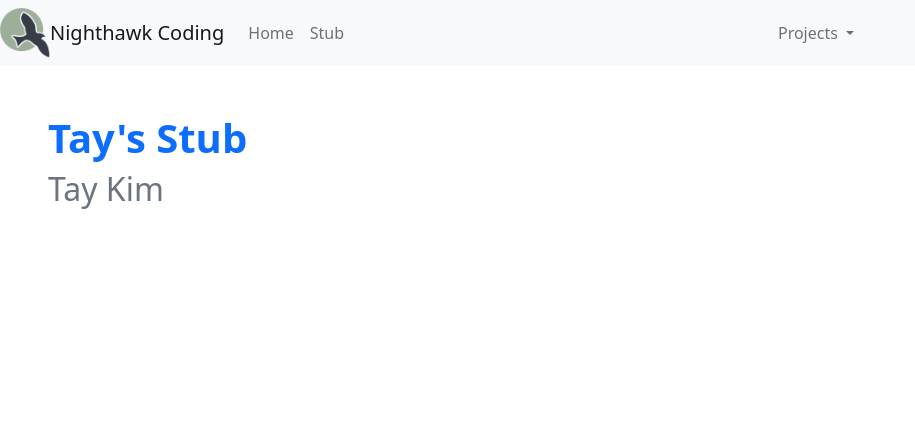
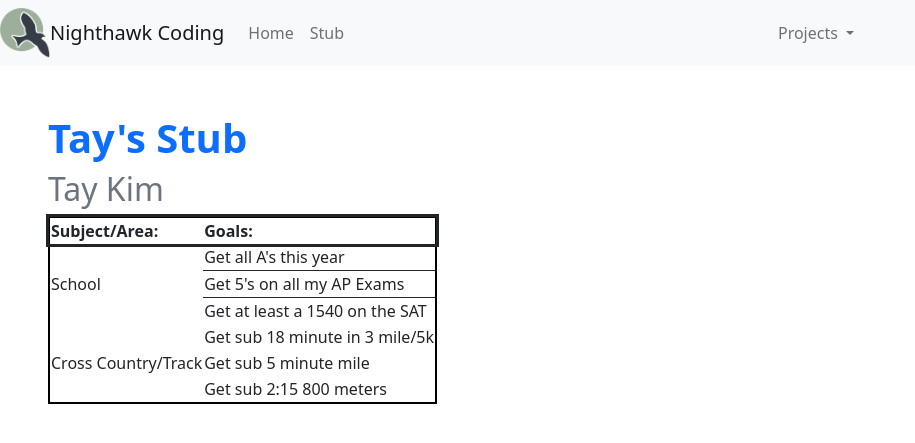
Before and after one commit to TayKimmy/TAALtest-TayKimmy, a Flask app: page /stub/ in a window 1280 px wide. Shown: the top 443 px of the page, without its empty margins (0-915 px from the left). Run offline with Flask 2, Linux system fonts and the light colour scheme.

Commit message:
index and stub

```diff
--- a/templates/stub.html
+++ b/templates/stub.html
@@ -11,6 +11,30 @@
         <h1 class="text-primary"><strong>Tay's Stub</strong></h1>
 
         <h2 class="text-secondary">Tay Kim</h2>
+    <style>
+        table { border-collapse: collapse; }
+        tr:nth-child(3) { border: solid thin; }
+        </style>
+    <table class="mainTable" style="border: 2px solid black;">
+        <tr style="outline: medium solid">
+        <th>Subject/Area:   </th><th>Goals:  </th>
+        </tr>
+        <tr>
+        <td rowspan="3">School</td><td>Get all A's this year</td>
+        </tr>
+        <tr>
+        <td>Get 5's on all my AP Exams</td>
+        </tr>
+        <tr>
+        <td>Get at least a 1540 on the SAT</td>
+        </tr>
+        <tr>
+        <td rowspan="3">Cross Country/Track</td><td>Get sub 18 minute in 3 mile/5k</td></tr>
+        <td>Get sub 5  minute mile</td>
+        </tr>
+        <td>Get sub 2:15 800 meters</td>
+        </tr>
+        </table>
     </div>
 {% endblock %}
 
```
Also changed, not shown: templates/index.html (+5 -7 lines).
